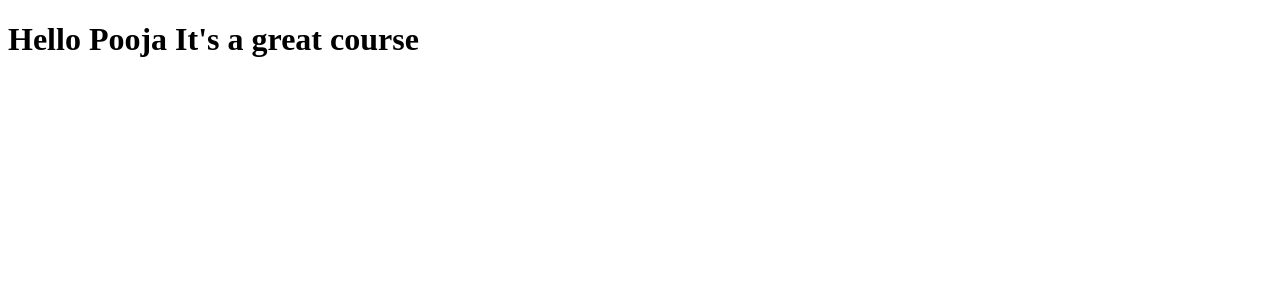
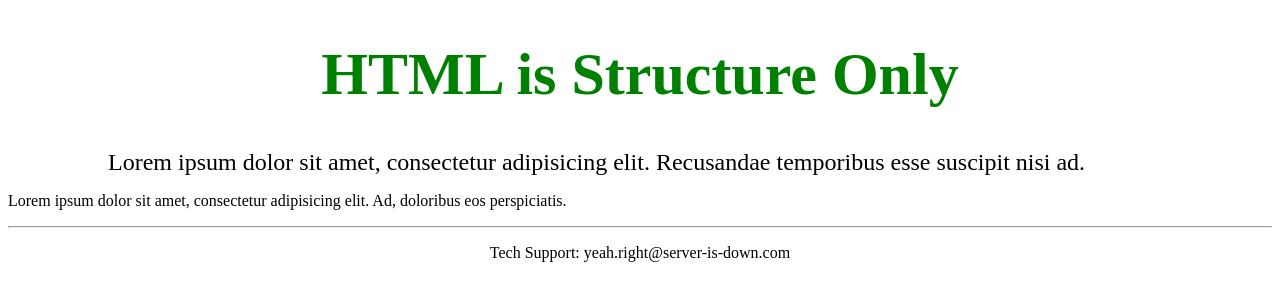
Before and after one commit to PoojaAmolDeshmukh/coursera-test, a plain HTML site: page site/index.html in a window 1280 px wide. Drawn offline with Linux system fonts and the light colour scheme.

Commit message:
Small Addition page.

```diff
--- a/site/index.html
+++ b/site/index.html
@@ -1,11 +1,18 @@
-<!DOCTYPE html>
+<!doctype html>
 <html>
-<head>
-		<title>Hello Coursera!!!</title>
-</head>
-<body>
-<h1>Hello Pooja It's a great course</h1>
-
-
-</body>
+  <head>
+    <title>HTML is Structure Only (After)</title>
+  </head>
+  <body>
+    <h1 style="color: green; font-size: 60px; text-align: center;">HTML is Structure Only</h1>
+    <p style="margin: 0 100px 0 100px; font-size: 1.5em;">Lorem ipsum dolor sit amet, consectetur adipisicing elit. Recusandae temporibus esse suscipit nisi ad.</p>
+    <p>Lorem ipsum dolor sit amet, consectetur adipisicing elit. Ad, doloribus eos perspiciatis.</p>
+    <footer>
+      <hr>
+      <p style="text-align: center;"
+         onclick="alert('EMAILING US IS USELESS');">
+         Tech Support: yeah.right@server-is-down.com
+      </p>
+    </footer>
+  </body>
 </html>
```
